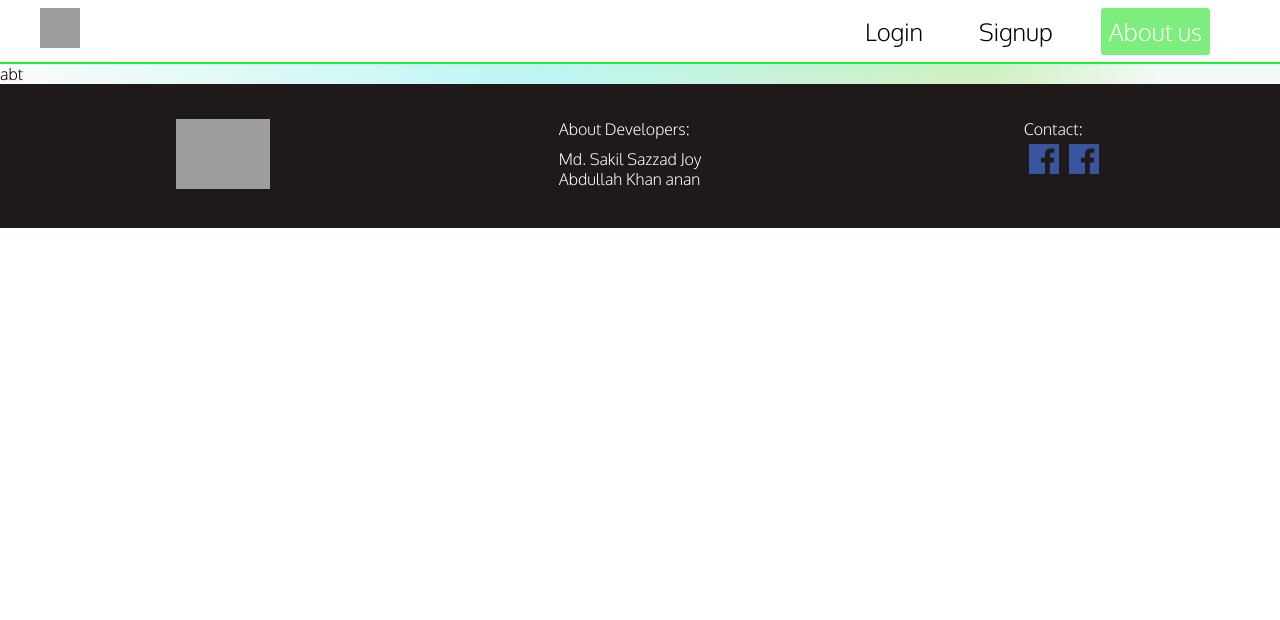
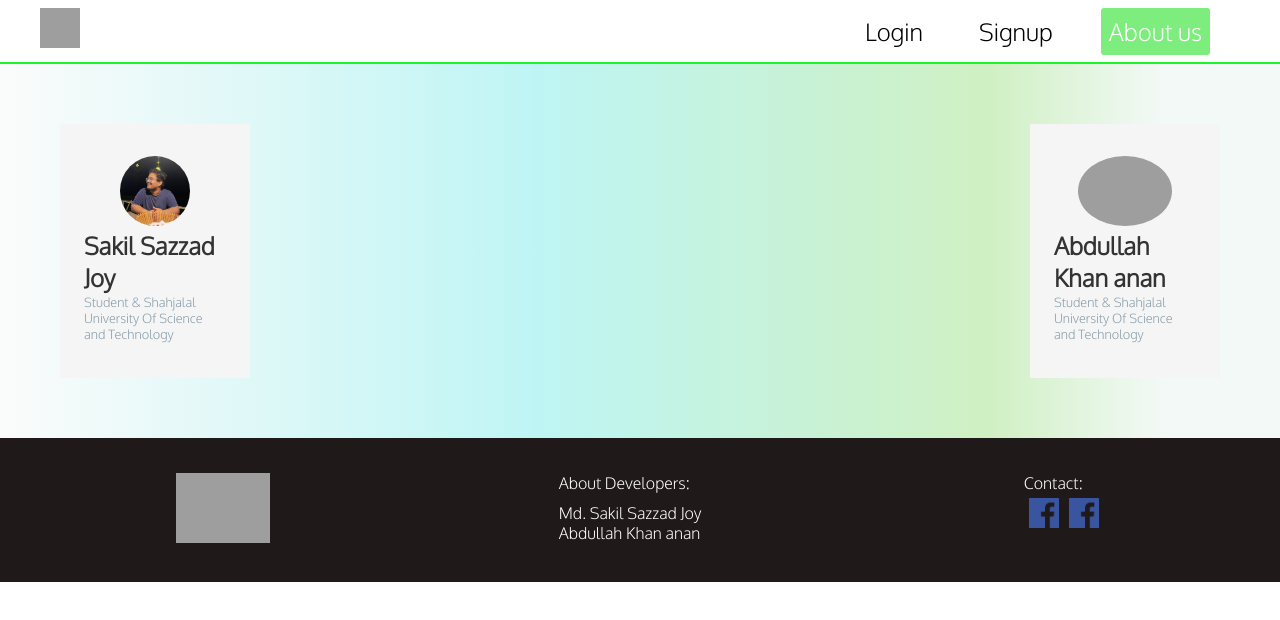
Before and after one commit to ss-joy/certified, a React (Create React App) app in the folder client/: page /about in a window 1280 px wide. Shown: the top 620 px of the page. Built offline with nearby package versions, Linux system fonts and the light colour scheme; grey boxes are pictures that could not be loaded; a web font is replaced by a local one.

Commit message:
added images and designs

```diff
--- a/client/src/App.js
+++ b/client/src/App.js
@@ -11,6 +11,7 @@ import AuthContext from "./contexts/auth-context";
 import sadUser from "./assets/notloggedin.png";
 import pageNotFound from "./assets/page-not-found.jpg";
 import AddResult from "./components/AddResult";
+import About from "./components/About";
 export default function App() {
   const authCtx = useContext(AuthContext);
   return (
@@ -20,7 +21,7 @@ export default function App() {
         <Route path="/" element={<Home />} />
         <Route path="/login" element={<Login />} />
         <Route path="/signup" element={<SignUp />} />
-        <Route path="/about" element={<p>abt</p>} />
+        <Route path="/about" element={<About />} />
         <Route path="/admin" element={<AddResult />} />
 
         <Route
--- /dev/null
+++ b/client/src/components/About.js
@@ -0,0 +1,19 @@
+import React from "react";
+import Avatar from "./UI/Avatar";
+import joy from "../assets/joy.jpg";
+import anan from "../assets/anan.jpg";
+
+export default function About() {
+  return (
+    <div
+      style={{
+        padding: "60px",
+        display: "flex",
+        justifyContent: "space-between",
+      }}
+    >
+      <Avatar info={{ name: "Sakil Sazzad Joy", image: joy }} />
+      <Avatar info={{ name: "Abdullah Khan anan", image: anan }} />
+    </div>
+  );
+}
--- a/client/src/components/Home.css
+++ b/client/src/components/Home.css
@@ -1,17 +1,18 @@
 #home-container {
   margin: 15px;
-  padding: 10px;
+  padding: 20px;
   border-radius: 10px;
 }
 #home-container section {
   margin-bottom: 30px;
-  padding: 30px;
+  padding: 50px;
   font-family: "Niramit", sans-serif;
   font-family: "Roboto", sans-serif;
   display: flex;
   font-weight: 500;
   line-height: 30px;
   border-radius: 13px;
+  box-shadow: 3px 3px 10px rgb(128, 128, 209);
 
   background: rgb(251, 251, 251);
   background: linear-gradient(
--- /dev/null
+++ b/client/src/components/UI/Avatar.css
@@ -0,0 +1,88 @@
+.card {
+  width: 190px;
+  height: 254px;
+  background: #f5f5f5;
+  padding: 2rem 1.5rem;
+  transition: box-shadow 0.3s ease, transform 0.2s ease;
+}
+
+.card-info {
+  display: flex;
+  flex-direction: column;
+  justify-content: center;
+  align-items: center;
+  transition: transform 0.2s ease, opacity 0.2s ease;
+}
+
+/*Image*/
+/* .card-avatar {
+  --size: 60px;
+  background: linear-gradient(to top, #f1e1c1 0%, #fcbc97 100%);
+  width: var(--size);
+  height: var(--size);
+  border-radius: 50%;
+  transition: transform 0.2s ease;
+  margin-bottom: 1rem;
+} */
+.card-avatar img {
+  height: 70px;
+  border-radius: 50%;
+}
+/*Card footer*/
+.card-social {
+  transform: translateY(200%);
+  display: flex;
+  justify-content: space-around;
+  width: 100%;
+  opacity: 0;
+  transition: transform 0.2s ease, opacity 0.2s ease;
+}
+
+.card-social__item {
+  list-style: none;
+}
+
+.card-social__item svg {
+  display: block;
+  height: 18px;
+  width: 18px;
+  fill: #515f65;
+  cursor: pointer;
+  transition: fill 0.2s ease, transform 0.2s ease;
+}
+
+/*Text*/
+.card-title {
+  color: #333;
+  font-size: 1.5em;
+  font-weight: 600;
+  line-height: 2rem;
+}
+
+.card-subtitle {
+  color: #859ba8;
+  font-size: 0.8em;
+}
+
+/*Hover*/
+.card:hover {
+  box-shadow: 0 8px 50px #23232333;
+}
+
+.card:hover .card-info {
+  transform: translateY(-5%);
+}
+
+.card:hover .card-social {
+  transform: translateY(100%);
+  opacity: 1;
+}
+
+.card-social__item svg:hover {
+  fill: #232323;
+  transform: scale(1.1);
+}
+
+.card-avatar:hover {
+  transform: scale(1.1);
+}
--- /dev/null
+++ b/client/src/components/UI/Avatar.js
@@ -0,0 +1,35 @@
+import React from "react";
+import "./Avatar.css";
+
+export default function Avatar(props) {
+  return (
+    <div className="card">
+      <div className="card-info">
+        <div className="card-avatar">
+          <img src={props.info.image} alt="" />
+        </div>
+        <div className="card-title">{props.info.name}</div>
+        <div className="card-subtitle">
+          Student &amp; Shahjalal University Of Science and Technology
+        </div>
+      </div>
+      <ul className="card-social">
+        <li className="card-social__item">
+          <svg viewBox="0 0 24 24" xmlns="http://www.w3.org/2000/svg">
+            <path d="M14 9h3l-.375 3H14v9h-3.89v-9H8V9h2.11V6.984c0-1.312.327-2.304.984-2.976C11.75 3.336 12.844 3 14.375 3H17v3h-1.594c-.594 0-.976.094-1.148.281-.172.188-.258.5-.258.938V9z"></path>
+          </svg>
+        </li>
+        <li className="card-social__item">
+          <svg viewBox="0 0 24 24" xmlns="http://www.w3.org/2000/svg">
+            <path d="M20.875 7.5v.563c0 3.28-1.18 6.257-3.54 8.93C14.978 19.663 11.845 21 7.938 21c-2.5 0-4.812-.687-6.937-2.063.5.063.86.094 1.078.094 2.094 0 3.969-.656 5.625-1.968a4.563 4.563 0 0 1-2.625-.915 4.294 4.294 0 0 1-1.594-2.226c.375.062.657.094.844.094.313 0 .719-.063 1.219-.188-1.031-.219-1.899-.742-2.602-1.57a4.32 4.32 0 0 1-1.054-2.883c.687.328 1.375.516 2.062.516C2.61 9.016 1.938 7.75 1.938 6.094c0-.782.203-1.531.609-2.25 2.406 2.969 5.515 4.547 9.328 4.734-.063-.219-.094-.562-.094-1.031 0-1.281.438-2.36 1.313-3.234C13.969 3.437 15.047 3 16.328 3s2.375.484 3.281 1.453c.938-.156 1.907-.531 2.907-1.125-.313 1.094-.985 1.938-2.016 2.531.969-.093 1.844-.328 2.625-.703-.563.875-1.312 1.656-2.25 2.344z"></path>
+          </svg>
+        </li>
+        <li className="card-social__item">
+          <svg viewBox="0 0 24 24" xmlns="http://www.w3.org/2000/svg">
+            <path d="M19.547 3c.406 0 .75.133 1.031.398.281.266.422.602.422 1.008v15.047c0 .406-.14.766-.422 1.078a1.335 1.335 0 0 1-1.031.469h-15c-.406 0-.766-.156-1.078-.469C3.156 20.22 3 19.86 3 19.453V4.406c0-.406.148-.742.445-1.008C3.742 3.133 4.11 3 4.547 3h15zM8.578 18V9.984H6V18h2.578zM7.36 8.766c.407 0 .743-.133 1.008-.399a1.31 1.31 0 0 0 .399-.96c0-.407-.125-.743-.375-1.009C8.14 6.133 7.813 6 7.406 6c-.406 0-.742.133-1.008.398C6.133 6.664 6 7 6 7.406c0 .375.125.696.375.961.25.266.578.399.984.399zM18 18v-4.688c0-1.156-.273-2.03-.82-2.624-.547-.594-1.258-.891-2.133-.891-.938 0-1.719.437-2.344 1.312V9.984h-2.578V18h2.578v-4.547c0-.312.031-.531.094-.656.25-.625.687-.938 1.312-.938.875 0 1.313.578 1.313 1.735V18H18z"></path>
+          </svg>
+        </li>
+      </ul>
+    </div>
+  );
+}
```
Also changed, not shown: client/src/assets/joy.jpg (added), 1 other file (tests, documents, lock files or other folders).
